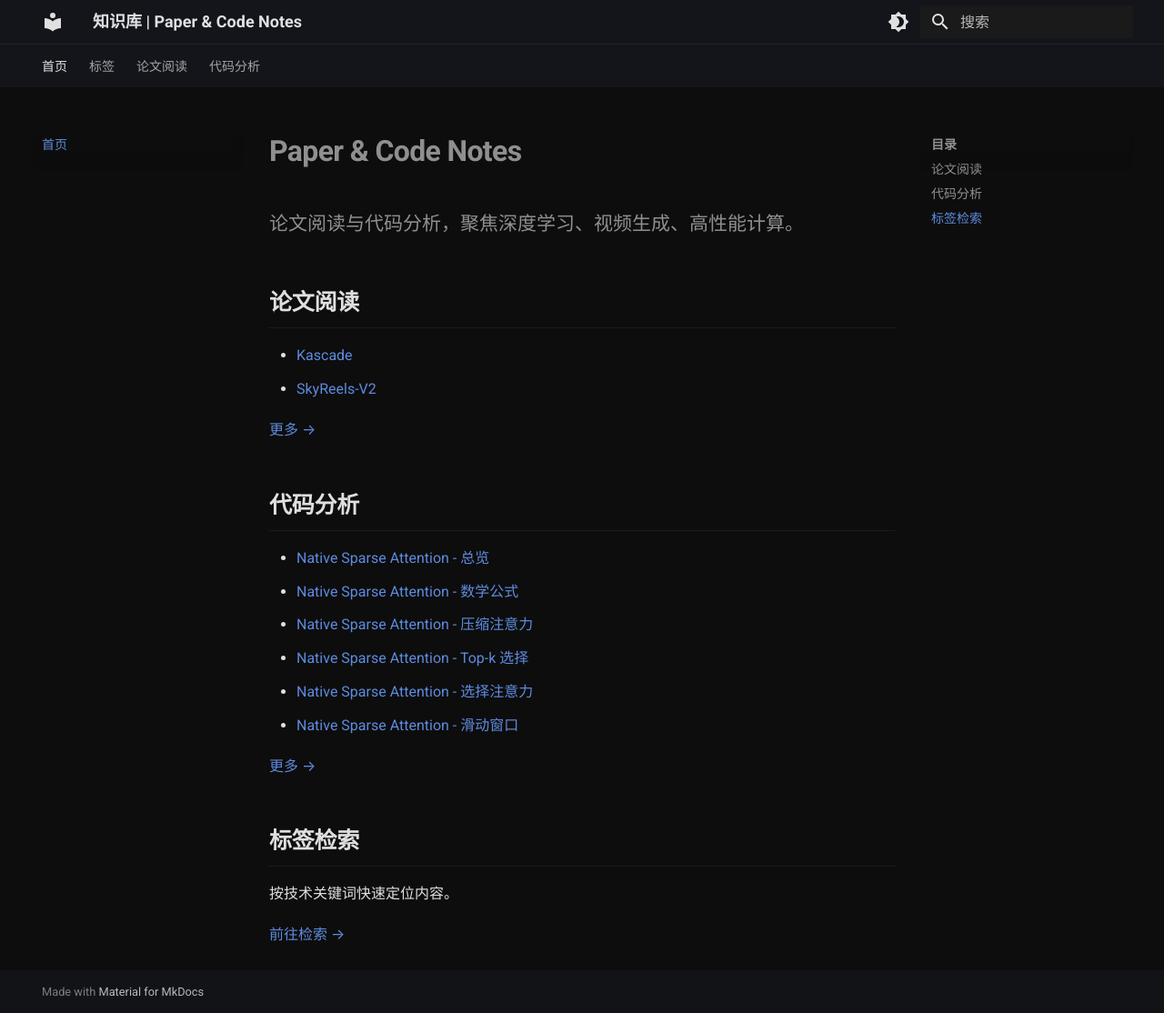
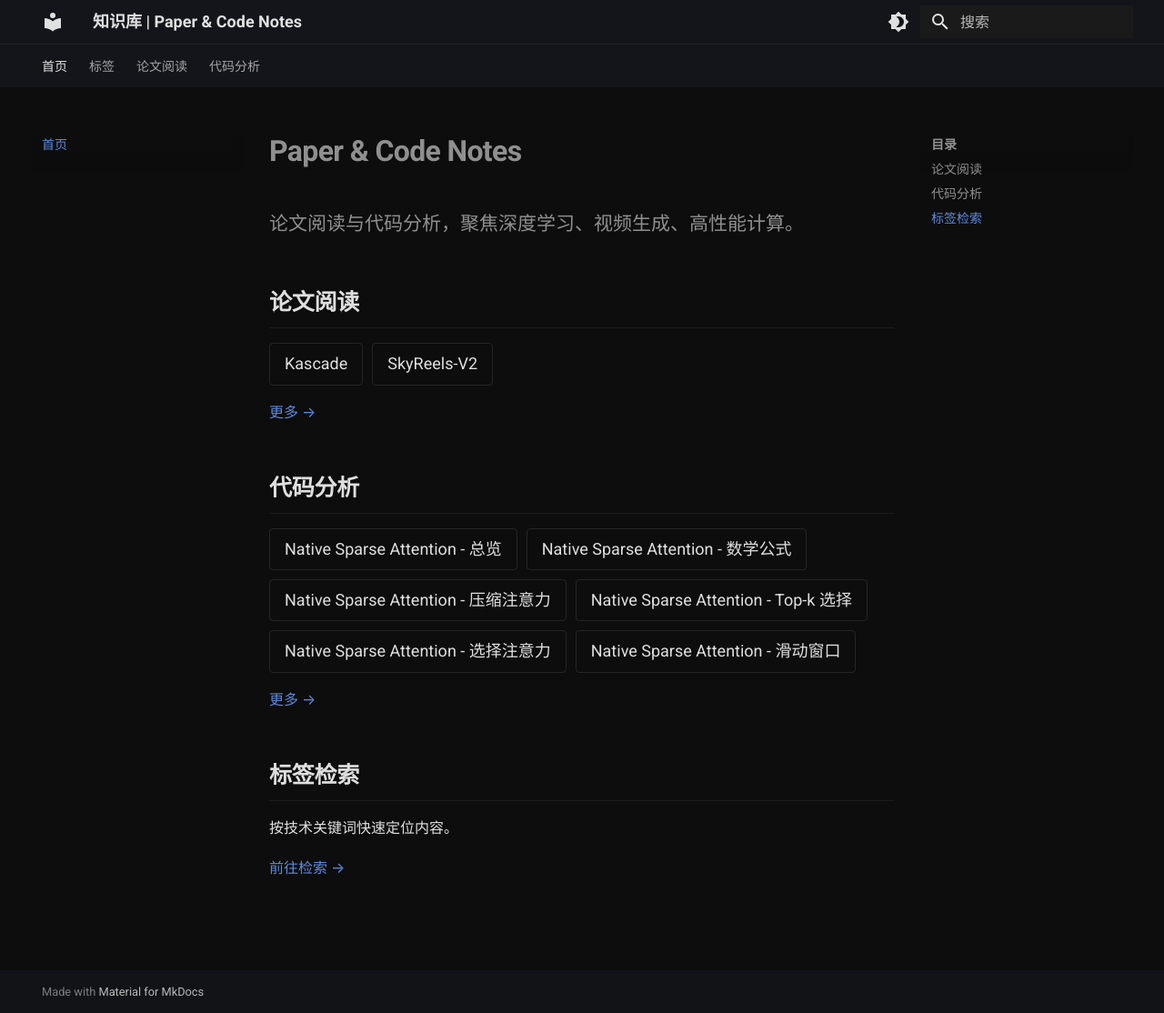
Before and after one commit to YouHuang67/paper-code-notes, an MkDocs documentation site: the page built from docs/index.md, in a window 1280 px wide and 1114 px high. Shown: the whole window at 91% size. Built offline with MkDocs 1.6.1 and Material for MkDocs 9.7.7, drawn with Linux system fonts in a browser that asks for light colours.

Commit message:
update: homepage items as inline tags

```diff
--- a/docs/javascripts/home.js
+++ b/docs/javascripts/home.js
@@ -33,11 +33,11 @@ document.addEventListener("DOMContentLoaded", function () {
 
   function renderList(items, base) {
     if (items.length === 0) return "";
-    var html = "<ul>";
+    var html = '<div class="home-items">';
     items.forEach(function (d) {
-      html += '<li><a href="' + base + "/" + d.path + '">' + d.title + "</a></li>";
+      html += '<a class="home-item" href="' + base + "/" + d.path + '">' + d.title + "</a>";
     });
-    html += "</ul>";
+    html += "</div>";
     return html;
   }
 });
--- a/docs/stylesheets/extra.css
+++ b/docs/stylesheets/extra.css
@@ -133,6 +133,31 @@
   border-color: rgba(255, 255, 255, 0.15);
 }
 
+/* === Homepage inline items === */
+.home-items {
+  display: flex;
+  flex-wrap: wrap;
+  gap: 0.5rem;
+  margin: 0.8rem 0;
+}
+
+.home-item {
+  display: inline-block;
+  padding: 0.3rem 0.8rem;
+  border: 1px solid rgba(255, 255, 255, 0.1);
+  border-radius: 4px;
+  font-size: 0.9rem;
+  color: var(--md-default-fg-color) !important;
+  text-decoration: none !important;
+  transition: border-color 0.15s, color 0.15s;
+}
+
+.home-item:hover {
+  border-color: #4fd1c5;
+  color: #4fd1c5 !important;
+  opacity: 1 !important;
+}
+
 /* === MkDocs tags plugin list (below search box) === */
 [data-md-color-scheme="slate"] .md-tags a.md-tag {
   background: #1a1a1a;
```
